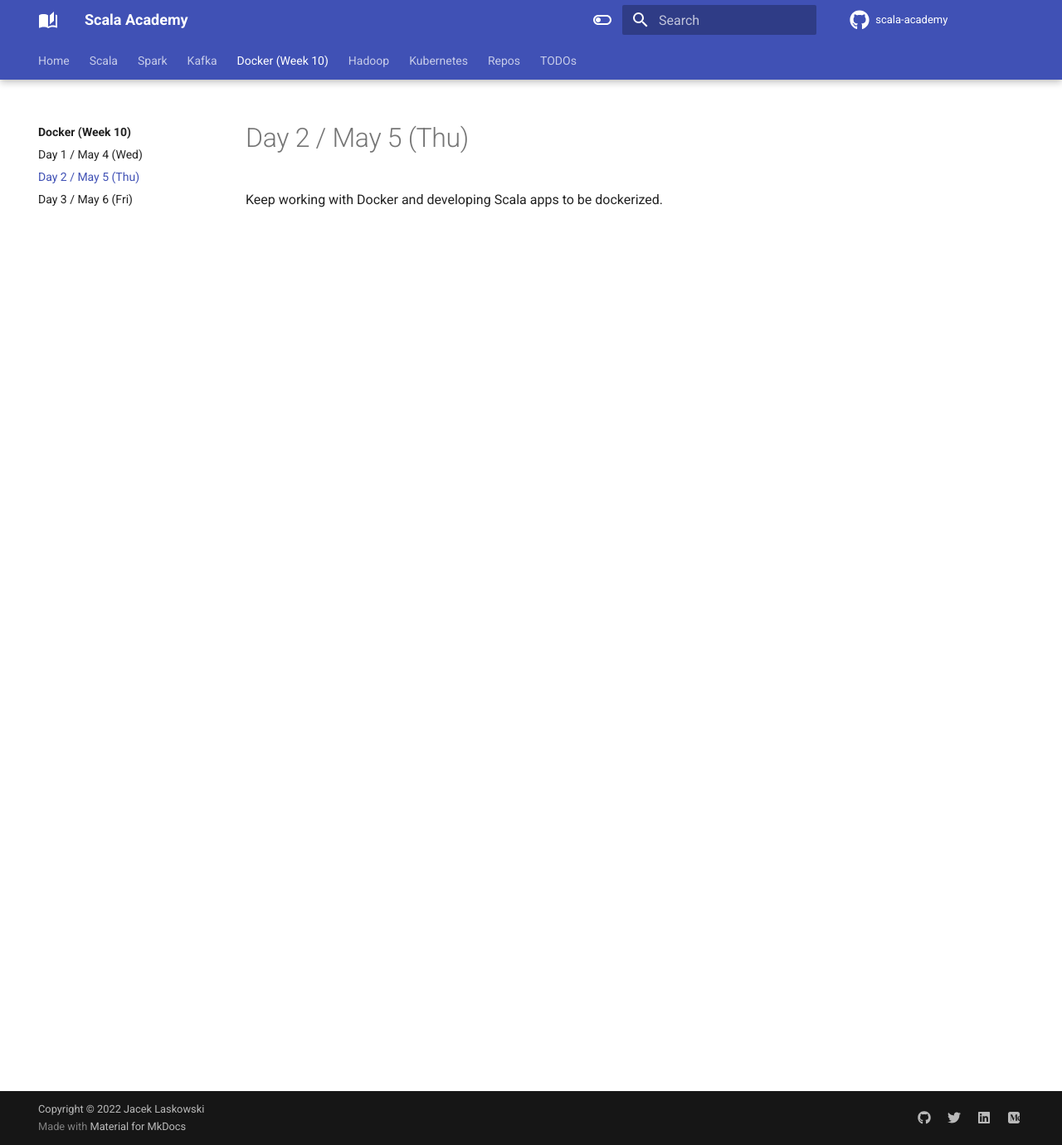
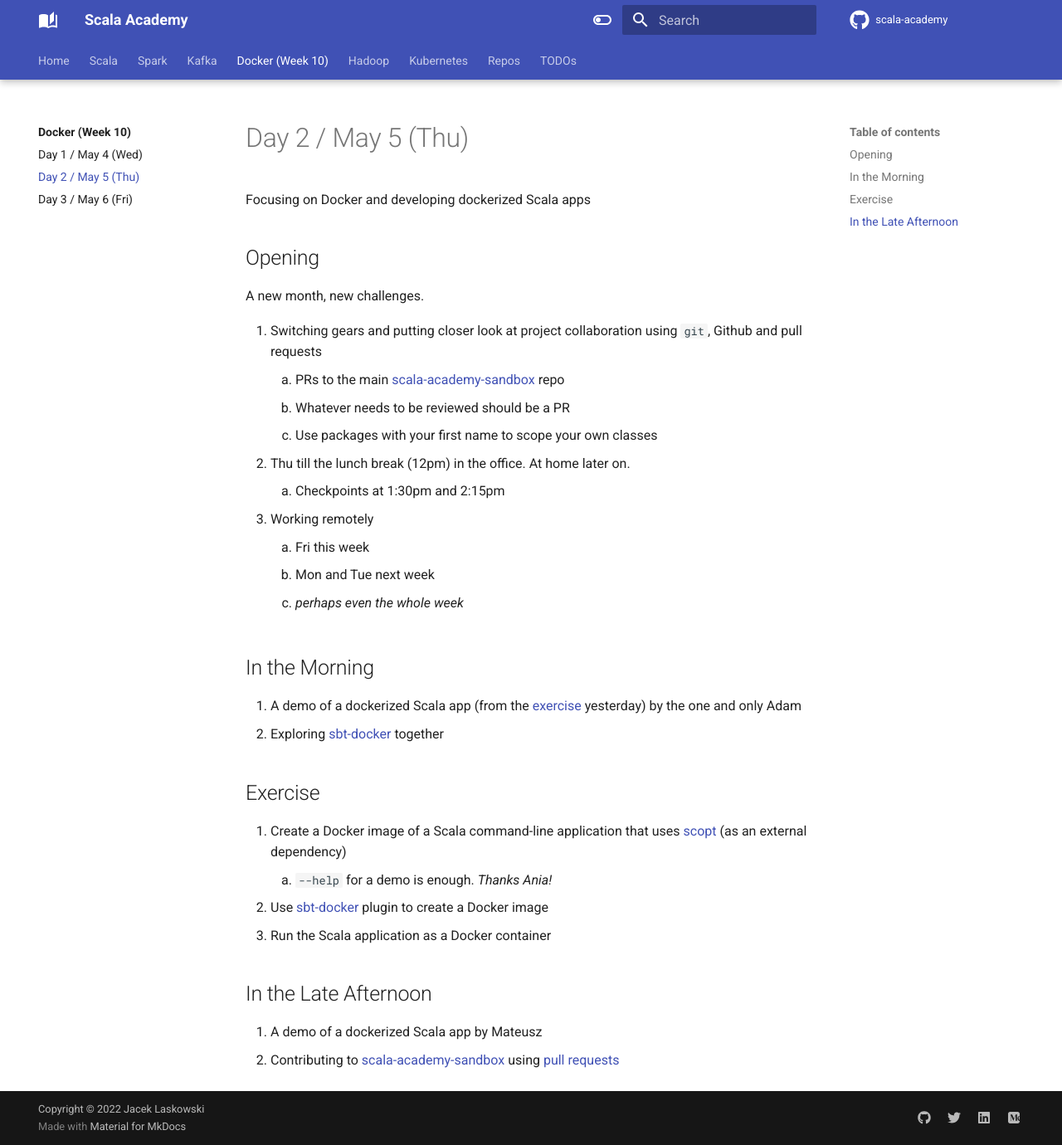
Before and after one commit to jaceklaskowski/scala-academy, an MkDocs documentation site: the page built from docs/docker/002.md, in a window 1280 px wide and 1380 px high. Shown: the whole window at 83% size. Built offline with MkDocs 1.6.1 and Material for MkDocs 9.7.7, drawn with Linux system fonts in a browser that asks for light colours; comment, search, counter and statistics services are not loaded.

Commit message:
Docker / Days 2 and 3 + TODOs

```diff
--- a/docs/docker/002.md
+++ b/docs/docker/002.md
@@ -1,3 +1,35 @@
 # Day 2 / May 5 (Thu)
 
-Keep working with Docker and developing Scala apps to be dockerized.
+Focusing on Docker and developing dockerized Scala apps
+
+## Opening
+
+A new month, new challenges.
+
+1. Switching gears and putting closer look at project collaboration using `git`, Github and pull requests
+    1. PRs to the main [scala-academy-sandbox](https://github.com/jaceklaskowski/scala-academy-sandbox) repo
+    1. Whatever needs to be reviewed should be a PR
+    1. Use packages with your first name to scope your own classes
+1. Thu till the lunch break (12pm) in the office. At home later on.
+    1. Checkpoints at 1:30pm and 2:15pm
+1. Working remotely
+    1. Fri this week
+    1. Mon and Tue next week
+    1. _perhaps even the whole week_
+
+## In the Morning
+
+1. A demo of a dockerized Scala app (from the [exercise](./001.md#exercise) yesterday) by the one and only Adam
+1. Exploring [sbt-docker](https://github.com/marcuslonnberg/sbt-docker) together
+
+## Exercise
+
+1. Create a Docker image of a Scala command-line application that uses [scopt](https://github.com/scopt/scopt) (as an external dependency)
+    1. `--help` for a demo is enough. _Thanks Ania!_
+1. Use [sbt-docker](https://github.com/marcuslonnberg/sbt-docker) plugin to create a Docker image
+1. Run the Scala application as a Docker container
+
+## In the Late Afternoon
+
+1. A demo of a dockerized Scala app by Mateusz
+1. Contributing to [scala-academy-sandbox](https://github.com/jaceklaskowski/scala-academy-sandbox/) using [pull requests](https://github.com/jaceklaskowski/scala-academy-sandbox/pulls)
```
Also changed, not shown: docs/docker/003.md (+43 -1 lines), docs/todo.md (+11 -1 lines).
